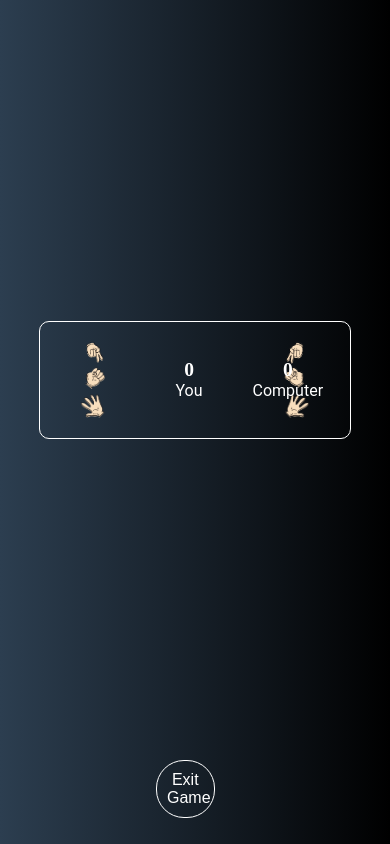
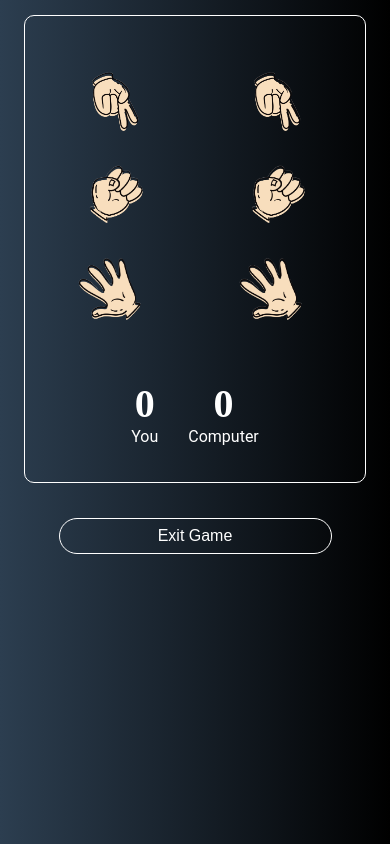
Before and after one commit to abhineet1509/ROCK_PAPER_SCISSORS, a plain HTML site: page index.html in a window 390 px wide. Drawn offline with Linux system fonts and the light colour scheme.

Commit message:
second commit

```diff
--- a/index.html
+++ b/index.html
@@ -4,29 +4,29 @@
     <meta charset="UTF-8">
     <meta name="viewport" content="width=device-width, initial-scale=1.0">
     <link rel="stylesheet" href="style.css">
-    <title>ROCK_PAPER_SCISSORS</title>
+    <title>Rock Paper Scissors</title>
 </head>
 <body>
-    <div class="container">
-        <div class="items">
-            <div class="message">
+    <div class="game-container">
+        <div class="game-content">
+            <div class="game-feedback">
                 <img  id="lose" src="IMAGES\62e858581f694027a56caf1bc08f33ce.png">
                 <img id="win" src="IMAGES\pngwing.com.png">
                 <p id="draw">DRAW</p>
             </div>
             <div class="choices">
-            <div class="user-choices">
-                <img class="image" id="scissors" src="IMAGES\1.png">
-                <img class="image" id="rock" src="IMAGES\2.png">
-                <img class="image" id="paper" src="IMAGES\3.png">
+            <div class="player-choices">
+                <img class="choice-btn" id="scissors" src="IMAGES\1.png">
+                <img class="choice-btn" id="rock" src="IMAGES\2.png">
+                <img class="choice-btn" id="paper" src="IMAGES\3.png">
             </div>
-               <div class="comp-choices">
-                   <img class="image" id="scissors" src="IMAGES\1.png">
-                   <img class="image" id="rock" src="IMAGES\2.png">
-                   <img class="image" id="paper" src="IMAGES\3.png">
-              </div>
+              <div class="computer-choices">
+                <img class="computer-choice" id="comp-scissors" src="IMAGES\1.png">
+                <img class="computer-choice" id="comp-rock" src="IMAGES\2.png">
+                <img class="computer-choice" id="comp-paper" src="IMAGES\3.png">
             </div>
-            <div class="score-card">
+            </div>
+            <div class="scoreboard">
                 <div class="score">
                     <h1 id="your-score">0</h1>
                     <p>You</p>
@@ -39,20 +39,20 @@
         </div>
     </div>
     <div class="msg-container">
-        <p id="showPopupBtn">Exit Game</p>
+        <p id="game-exit-btn">Exit Game</p>
     </div>
-    <div id="popupCard" class="popup-card">
-        <div id="happyCard">
+    <div id="result-modal" class="result-modal">
+        <div id="win-modal">
             <img src="IMAGES\173986_minion_happy_icon.png">
-            <p id="happyScore"></p>
+            <p id="winning-score"></p>
             <p>Congratulations</p>
-            <button id="closePopupBtn">Restart</button>
+            <button id="restart-game-button">Restart</button>
         </div>
-       <div id="sadCard">
+       <div id="lose-modal">
         <img src="IMAGES\173985_minion_curious_icon.png">
-        <p id="sadScore"></p>
+        <p id="losing-score"></p>
         <p>Oops!</p>
-        <button id="closePopupBtn">Restart</button>
+        <button id="restart-game-button">Restart</button>
        </div>
       </div>
     <script src="script.js"></script>
--- a/script.js
+++ b/script.js
@@ -1,15 +1,14 @@
-
 document.addEventListener('DOMContentLoaded', () => {
-  const userChoices = document.querySelectorAll('.user-choices .image');
+    const userChoices = document.querySelectorAll('.player-choices .choice-btn');
     const userScoreEl = document.getElementById('your-score');
     const compScoreEl = document.getElementById('comp-score');
     const loseImg = document.getElementById('lose');
     const winImg = document.getElementById('win');
     const drawImg = document.getElementById('draw');
-  const popupCard = document.getElementById('popupCard');
-  const showPopupBtn = document.getElementById('showPopupBtn');
-  const closeHappyBtn = document.getElementById('happyCard');
-  const closeSadBtn = document.getElementById('sadCard');
+    const popupCard = document.getElementById('result-modal');
+    const showPopupBtn = document.getElementById('game-exit-btn');
+    const closeHappyBtn = document.getElementById('win-modal');
+    const closeSadBtn = document.getElementById('lose-modal');
 
     let userScore = 0;
     let compScore = 0;
@@ -17,6 +16,18 @@ document.addEventListener('DOMContentLoaded', () => {
     function InputUserChoice(userChoice) {
         const choices = ['rock', 'paper', 'scissors'];
         const compChoice = choices[Math.floor(Math.random() * choices.length)];
+
+        document.querySelectorAll('.computer-choices .computer-choice').forEach(img => {
+            img.style.transform = 'scale(1)';
+        });
+
+
+        const compSelectedImg = document.getElementById(`comp-${compChoice}`);
+        compSelectedImg.style.transform = 'scale(1.2)';
+
+        setTimeout(() => {
+            compSelectedImg.style.transform = 'scale(1)';
+        }, 500);
 
         if (userChoice === compChoice) {
             displayResult("tie");
@@ -44,7 +55,7 @@ document.addEventListener('DOMContentLoaded', () => {
             winImg.style.display = 'none';
             loseImg.style.display = 'none';
             drawImg.style.display = 'none';
-      }, 1000);
+        }, 500);
     }
 
     function resetGame() {
@@ -53,8 +64,13 @@ document.addEventListener('DOMContentLoaded', () => {
         userScoreEl.textContent = userScore;
         compScoreEl.textContent = compScore;
         popupCard.style.display = 'none';
-      document.getElementById('happyScore').textContent = '';
-        document.getElementById('sadScore').textContent = '';
+        document.getElementById('winning-score').textContent = '';
+        document.getElementById('losing-score').textContent = '';
+
+        // Reset all computer choices
+        document.querySelectorAll('.computer-choices .computer-choice').forEach(img => {
+            img.style.transform = 'scale(1)';
+        });
     }
 
     userChoices.forEach(img => {
@@ -69,24 +85,24 @@ document.addEventListener('DOMContentLoaded', () => {
         });
     });
 
-  const happyCard = document.getElementById('happyCard');
-  const sadCard = document.getElementById('sadCard');
     showPopupBtn.addEventListener('click', () => {
         popupCard.style.display = 'block';
 
         if (userScore > compScore) {
-        happyCard.style.display = 'block';
-        sadCard.style.display = 'none';
-        document.getElementById('happyScore').textContent = ` ${userScore} : ${compScore}`;
+            closeHappyBtn.style.display = 'block';
+            closeSadBtn.style.display = 'none';
+            document.getElementById('winning-score').textContent = ` ${userScore} : ${compScore}`;
         } else {
-        happyCard.style.display = 'none';
-        sadCard.style.display = 'block';
-        document.getElementById('sadScore').textContent = ` ${userScore} : ${compScore}`;
+            closeHappyBtn.style.display = 'none';
+            closeSadBtn.style.display = 'block';
+            document.getElementById('losing-score').textContent = ` ${userScore} : ${compScore}`;
         }
     });
+
     closeHappyBtn.addEventListener('click', resetGame);
     closeSadBtn.addEventListener('click', resetGame);
 });
+
 document.addEventListener('click', (event) => {
     if (!popupCard.contains(event.target)) {
         resetGame();
--- a/style.css
+++ b/style.css
@@ -2,24 +2,31 @@
     font-family: "PORKYS";
     src: url('IMAGES/PORKYS_.TTF') format('truetype');
   }
-*{
+
+  * {
     margin: 0;
     padding: 0;
     box-sizing: border-box;
   }
-body{
+
+  body {
     margin: 0;
     font-family: 'Roboto', sans-serif;
-    background: linear-gradient(to right,#2C3E50,#000000);
+    background: linear-gradient(to right, #2C3E50, #000000);
+    min-height: 100vh;
+    overflow-x: hidden;
   }
-.container{
+
+  .game-container {
     width: 100vw;
     height: 90vh;
     display: flex;
     justify-content: center;
     align-items: center;
+    position: relative;
   }
-.items{
+
+  .game-content {
     width: 80%;
     max-width: 1020px;
     border-radius: 10px;
@@ -27,69 +34,71 @@ body{
     border: 1px solid #fff;
     color: #fff;
     display: flex;
-    justify-content:space-between;
+    justify-content: space-between;
     align-items: center;
+    position: relative;
   }
 
-#lose,#win,#draw{
+  #lose, #win, #draw {
     width: 100px;
     aspect-ratio: 1/1;
     display: none;
     position: absolute;
-    top:50px;
-    left:45%;
-    font-size: 60px;
+    top: 40px;
+    left: 45%;
+    font-size: 30px;
     font-weight: 600;
     font-family: "PORKYS", sans-serif;
   }
-.choices{
+
+  .choices {
     display: flex;
     justify-content: space-around;
     align-items: center;
     position: relative;
     width: 100%;
   }
-.user-choices img,.comp-choices img{
-    width: 25%;
-    height: 25%;
-    cursor: pointer;
-}
 
-.user-choices {
+  .player-choices, .computer-choices {
     display: flex;
     flex-direction: column;
   }
 
-.comp-choices {
-    display: flex;
+  .computer-choices {
     align-items: flex-end;
-    flex-direction: column;
   }
 
-.comp-choices .image {
-    transform: scaleX(-1);
+  .player-choices img, .computer-choices img {
+    width: 120px;
+    height: 120px;
+    cursor: pointer;
+    object-fit: contain;
+    margin: 10px 0;
+    transition: transform 0.2s;
   }
 
-.score-card{
+  .player-choices img:hover {
+    transform: scale(1.1);
+  }
+
+  .scoreboard {
     gap: 50px;
     display: flex;
-    flex-direction: row;
     position: absolute;
-    left:45%;
+    left: 50%;
+    transform: translateX(-50%);
     text-align: center;
   }
 
-.score h1{
-    font-size: 5vw;
+  .score h1 {
+    font-size: 3rem;
     font-family: serif;
-    text-align: center;
   }
 
-.msg-container{
-    width: 15%;
-    position: absolute;
-    top:90%;
-    left: 40%;
+  .msg-container {
+    width: 30vw;
+    min-width: 150px;
+    max-width: 300px;
     border: 1px solid #fff;
     border-radius: 28px;
     color: #fff;
@@ -97,15 +106,16 @@ body{
     font: 1em sans-serif;
     padding: 10px;
     cursor: pointer;
+    margin: 20px auto 0;
   }
 
-.popup-card {
+  .result-modal {
     display: none;
     position: fixed;
     top: 50%;
     left: 50%;
     transform: translate(-50%, -50%);
-    width: 30vw;
+    min-width: 30vw;
     padding: 20px;
     background-color: #fff;
     text-align: center;
@@ -114,8 +124,8 @@ body{
     z-index: 1000;
   }
 
-  #closePopupBtn{
-    width: 30%;
+  #restart-game-button {
+    width: 150px;
     background: red;
     color: #fff;
     font-size: 1.2rem;
@@ -125,3 +135,81 @@ body{
     border-radius: 28px;
     cursor: pointer;
   }
+
+  @media (max-width: 768px) {
+    .game-container {
+      height: auto;
+      min-height: 60vh;
+      padding: 15px;
+      flex-direction: column;
+    }
+
+    .game-content {
+      width: 95%;
+      padding: 1.5rem;
+      min-height: 50vh;
+      flex-direction: column;
+      justify-content: space-evenly;
+    }
+
+    .choices {
+      flex-direction: row;
+      justify-content: space-between;
+      gap: 15px;
+      margin: 20px 0;
+    }
+
+    .player-choices, .computer-choices {
+      flex: 1;
+      align-items: center;
+    }
+
+    .player-choices img, .computer-choices img {
+      width: 100px;
+      height: 100px;
+      margin: 8px 0;
+    }
+
+    .scoreboard {
+      position: relative;
+      left: auto;
+      transform: none;
+      margin: 20px auto;
+      justify-content: center;
+      gap: 30px;
+    }
+
+    .msg-container {
+      width: 60vw;
+      min-width: 180px;
+      position: relative;
+      margin-top: 20px;
+      padding: 8px;
+    }
+
+  }
+
+  @media (max-width: 480px) {
+    .game-container {
+      min-height: 55vh;
+    }
+
+    .game-content {
+      min-height: 45vh;
+      padding: 1rem;
+    }
+
+    .player-choices img, .computer-choices img {
+      width: 80px;
+      height: 80px;
+    }
+
+    .score h1 {
+      font-size: 2.5rem;
+    }
+
+    .msg-container {
+      width: 70vw;
+      min-width: 160px;
+    }
+  }
```
Lines whose indentation alone changed are shown as unchanged.
